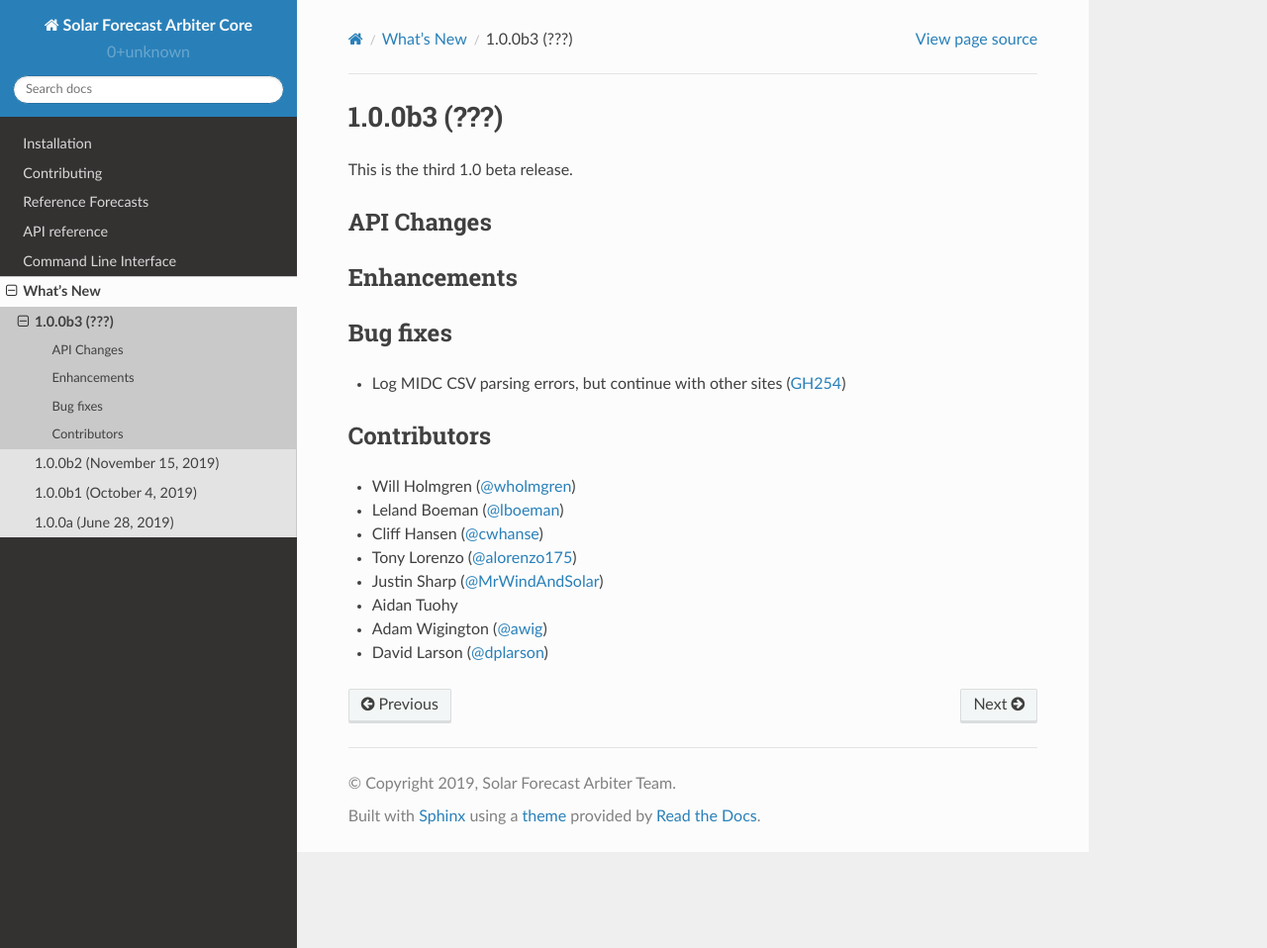
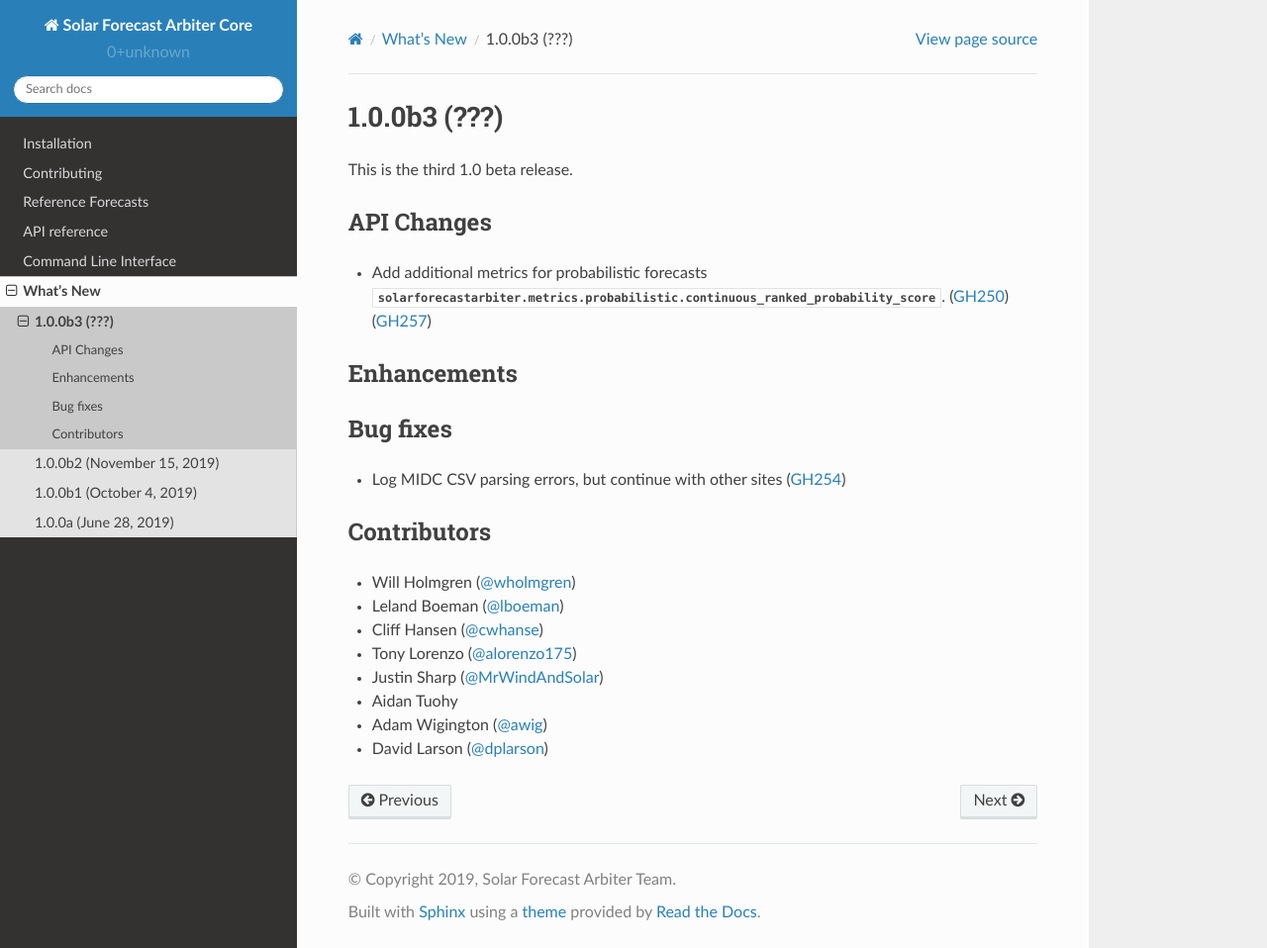
Before and after one commit to SolarArbiter/solarforecastarbiter-core, a Sphinx documentation site: the page built from docs/source/whatsnew/1.0.0b3.rst, in a window 1280 px wide and 958 px high. Shown: the whole window at 99% size. Built offline with Sphinx 7.4.7 and the Read the Docs theme 2.0.0, drawn with Linux system fonts in a browser that asks for light colours.

Commit message:
docs/whatsnew: add note on CRPS

```diff
--- a/docs/source/whatsnew/1.0.0b3.rst
+++ b/docs/source/whatsnew/1.0.0b3.rst
@@ -8,6 +8,9 @@
 
 API Changes
 ~~~~~~~~~~~
+
+* Add additional metrics for probabilistic forecasts
+  :py:mod:`solarforecastarbiter.metrics.probabilistic.continuous_ranked_probability_score`. (:issue:`250`) (:pull:`257`)
 
 Enhancements
 ~~~~~~~~~~~~
```
